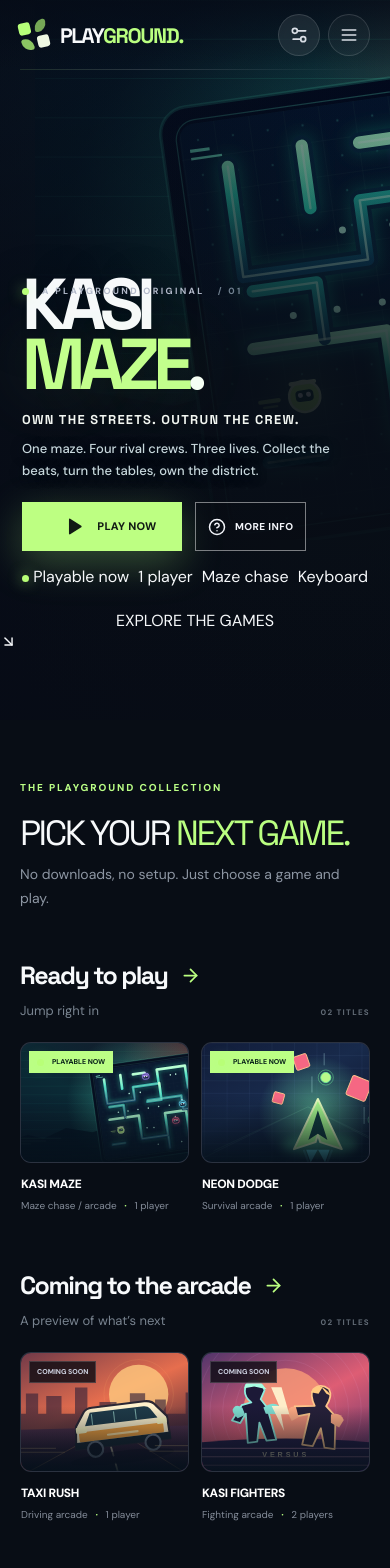
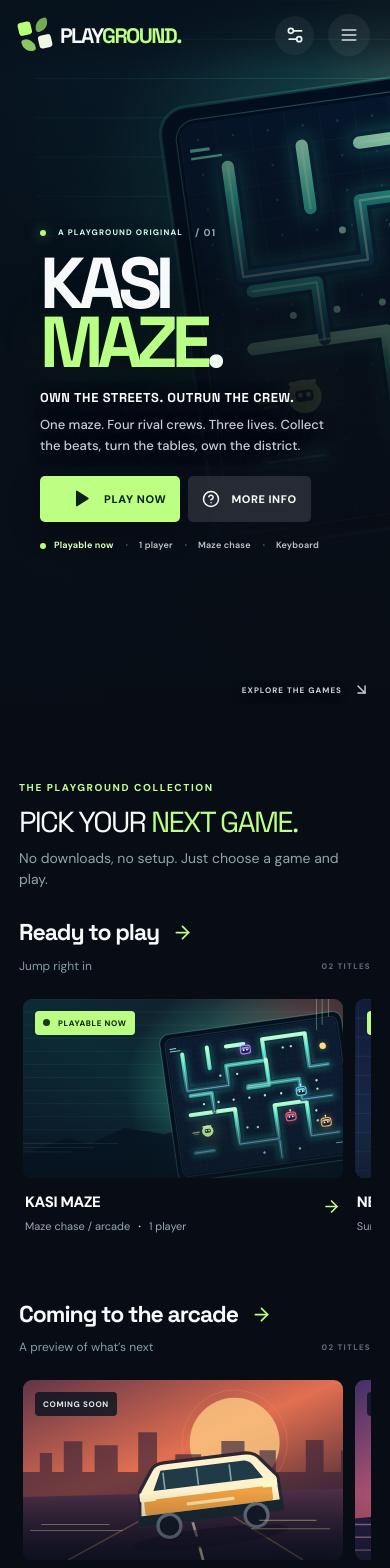
Before and after one commit to Mabu007/Playground, a React (Vite) app: page / in a window 390 px wide. Shown: the top 1568 px of the page. Built offline with nearby package versions, Linux system fonts and the light colour scheme.

Commit message:
design: replace boxed hero/nav styling with cohesive cinema layout and laptop-height responsive scale

```diff
--- a/src/style.css
+++ b/src/style.css
@@ -215,57 +215,243 @@ kbd{display:inline-block;font:700 10px/1.2 "DM Sans",sans-serif;letter-spacing:.
 .reduce-motion *, .reduce-motion *::before, .reduce-motion *::after{animation-duration:.01ms!important;transition-duration:.01ms!important;scroll-behavior:auto!important}
 
 
-/* KASI MAZE edition — edge-to-edge cinematic home and full-viewport arcade stage. */
-.console-shell{background:#080d15}
+/* PLAYGROUND cinema: one continuous visual field, not a dashboard. */
+:root{--arcade-bg:#080d15;--arcade-lime:#bcff83}
+html{scroll-padding-top:88px}
+.console-shell{min-height:100vh;background:var(--arcade-bg);overflow-x:clip}
 .main-header{
-  position:absolute;top:0;left:0;right:0;width:100%;z-index:90;
-  height:92px;background:linear-gradient(180deg,#050b16b8 0%,#050b1659 54%,transparent 100%);
-  backdrop-filter:none;border-bottom:0;padding:0 clamp(24px,5vw,98px)
+  position:fixed;top:0;left:0;right:0;z-index:90;height:78px;
+  display:flex;align-items:center;gap:clamp(30px,5vw,90px);
+  padding:0 clamp(24px,5.6vw,100px);border:0;
+  background:linear-gradient(180deg,#06101abf 0%,#07111b72 58%,transparent 100%);
+  backdrop-filter:none;box-shadow:none;
+  transition:background .23s ease,box-shadow .23s ease
 }
-.main-header::after{content:"";position:absolute;left:clamp(24px,5vw,98px);right:clamp(24px,5vw,98px);bottom:0;height:1px;background:linear-gradient(90deg,#bcff8a20,#ffffff24 35%,transparent 100%);pointer-events:none}
-.main-header .brand>span:nth-child(2)>span{color:#baff80;font-weight:700}
-.desktop-nav{background:#ffffff0e;border:1px solid #ffffff16;padding:5px;border-radius:100px;backdrop-filter:blur(18px)}
-.desktop-nav button{border-radius:100px;min-height:35px;padding:0 17px;transition:background .18s,color .18s}
-.desktop-nav button.active{background:#baff811a;color:#c7ff9b}
-.header-build{color:#c3ebd7}
-.settings-trigger{border-radius:50%;background:#ffffff14;border:1px solid #ffffff22;backdrop-filter:blur(16px)}
+.main-header.header-scrolled{
+  background:#070d17ee;backdrop-filter:blur(22px);
+  box-shadow:0 8px 35px #03070f4f
+}
+.main-header::after{display:none}
+.brand-button{position:relative;flex:none;border:0;background:none}
+.brand{font-size:clamp(20px,1.8vw,25px);gap:10px;letter-spacing:-.075em}
+.brand>span:nth-child(2)>span{font-weight:700;color:var(--arcade-lime)}
+.brand-symbol{width:30px;height:30px}
+.brand-dot{color:var(--arcade-lime)}
+.desktop-nav{display:flex;align-items:center;gap:clamp(24px,2.7vw,48px);height:100%;padding:0;
+  background:transparent;border:0;border-radius:0;backdrop-filter:none;box-shadow:none}
+.desktop-nav button{
+  position:relative;display:flex;align-items:center;height:100%;
+  font-size:13px;font-weight:650;color:#b6c0c7;letter-spacing:.015em;
+  padding:0;background:transparent;border:0;border-radius:0;
+  transition:color .18s ease
+}
+.desktop-nav button:hover,.desktop-nav button.active{color:#fff}
+.desktop-nav button.active::after{
+  content:"";position:absolute;left:0;bottom:17px;transform:none;
+  height:2px;width:100%;border-radius:2px;background:var(--arcade-lime);
+  box-shadow:0 0 15px #b7ff7b72
+}
+.header-actions{margin-left:auto;gap:14px}
+.header-build{display:none}
+.settings-trigger{width:39px;height:39px;border:0;border-radius:50%;color:#e9f3ef;
+  background:#ffffff0e;backdrop-filter:blur(8px)}
+.settings-trigger:hover{background:#ffffff24;border:0;color:#c9ff9c}
+.mobile-menu-trigger{background:#ffffff0e;border:0}
+.mobile-nav{position:fixed;top:69px;right:14px;z-index:95;background:#101b27f5;backdrop-filter:blur(25px);
+  border:1px solid #ffffff20;border-radius:12px;box-shadow:0 22px 60px #0009}
+.mobile-nav button{border-radius:6px}
 .hero{
-  min-height:670px;height:min(900px,100svh);max-height:none;
-  border-bottom:0;background:#0a2432
+  position:relative;isolation:isolate;display:flex;flex-direction:column;justify-content:center;
+  height:min(100svh,900px);min-height:555px;max-height:none;overflow:hidden;
+  padding:54px 0 0;margin:0;border:0;background:#071827
 }
-.hero-visual{background:#0b2531}
-.hero-visual>.hero-svg{width:100%;height:100%;right:0;top:0;filter:saturate(1.15) contrast(1.06)}
+.hero-visual{position:absolute;inset:0;z-index:-2;background:#0a2230}
+.hero-visual>.hero-svg{position:absolute;inset:0;width:100%;height:100%;filter:saturate(1.08) contrast(1.04)}
 .hero-shade{
+  position:absolute;inset:0;
   background:
-    linear-gradient(90deg,#07101dfc 0%,#07111ee9 25%,#091421b0 45%,#06121e2e 73%,#07111b33 100%),
-    linear-gradient(0deg,#080d15 0%,transparent 30%,#040a121a 70%,#03070f7a 100%)
+    linear-gradient(90deg,#06101dfc 0%,#07121df3 21%,#081823c8 42%,#071a2461 65%,#06182413 100%),
+    linear-gradient(180deg,#050d1796 0%,transparent 30%,transparent 66%,#080d15 100%)
 }
-.hero-visual:after{background:radial-gradient(ellipse 105% 86% at 83% 55%,transparent 22%,#060a1799 100%)}
-.hero-overline{top:121px;z-index:2}
-.hero-content{padding-top:123px;padding-bottom:65px;max-width:915px}
-.hero-badge{
-  border-radius:100px;background:#a5ffd213;border:1px solid #97fcca3b;
-  box-shadow:inset 0 1px 0 #ffffff13;backdrop-filter:blur(14px);
-  color:#c3ffe1;letter-spacing:.15em
+.hero-visual::after{content:"";position:absolute;inset:0;
+  background:radial-gradient(ellipse 100% 100% at 89% 40%,transparent 39%,#06111b58 100%);pointer-events:none}
+.hero-content{
+  position:relative;z-index:2;max-width:670px;width:calc(100% - clamp(48px,12vw,200px));
+  margin-left:clamp(24px,5.8vw,104px);padding:13px 0 24px;flex:none
 }
-.hero h1{font-size:clamp(88px,11.4vw,176px);letter-spacing:-.09em;line-height:.80;text-shadow:0 8px 38px #020c18ac}
-.hero h1 em{color:#c2ff8c;text-shadow:0 0 72px #bbff8e28}
-.hero h1 em span{color:#f6fff4}
-.hero-tagline{font-size:clamp(14px,1.7vw,23px);color:#f2f6f1}
-.hero-description{max-width:540px;color:#c7d7dc;line-height:1.65;text-shadow:0 2px 12px #06101b}
-.hero-metadata{gap:9px}
-.hero-buttons .button-primary{box-shadow:0 12px 40px #adff8547}
-.hero-bottom{border-top:1px solid #ffffff1a}
-.library-wrap{padding-top:95px}
-.section-intro h2 em{color:#baff81}
-.game-card .card-image{border-radius:11px}
-.game-card{border-radius:11px}
-.card-art-shade{background:linear-gradient(0deg,#06111be8,transparent 78%)}
-.card-status.status-live{color:#0b251b;background:#bcff85;border-color:#bcff85}
-.card-title-art{letter-spacing:-.07em;text-shadow:0 4px 25px #000b}
-.shelf-grid{gap:22px}
-.game-card:hover .card-image,.game-card:focus-visible .card-image{box-shadow:0 0 0 1px #b8ff8a,0 20px 55px #1bf9b51f}
+.hero-overline{
+  position:static;display:flex;align-items:center;gap:12px;
+  color:#d6ffed;font-size:10px;font-weight:900;letter-spacing:.22em;line-height:1.4;
+  margin:0 0 19px;white-space:nowrap
+}
+.hero-overline .status-dot{width:6px;height:6px;box-shadow:0 0 13px #c0ff9f83}
+.hero-overline-index{font-size:10px;color:#90a9a7;font-weight:650;letter-spacing:.1em}
+.hero h1{font-size:clamp(82px,7.65vw,132px);font-weight:800;line-height:.82;letter-spacing:-.087em;
+  text-transform:uppercase;text-shadow:0 8px 45px #030b16cc}
+.hero h1 em{font-style:normal;color:#baff85;text-shadow:0 0 65px #a9ff7b18}
+.hero h1 em span{color:#f2fcf3}
+.hero-tagline{
+  font-family:"Space Grotesk",sans-serif;font-size:clamp(15px,1.5vw,21px);
+  font-weight:750;letter-spacing:.045em;margin:20px 0 0;line-height:1.25;
+  color:#fff;text-shadow:0 4px 16px #010917
+}
+.hero-description{
+  max-width:510px;margin:10px 0 0;color:#c3d0d1;font-size:clamp(13px,1.1vw,16px);
+  font-weight:450;line-height:1.62;letter-spacing:0;text-wrap:pretty;
+  text-shadow:0 3px 14px #020b18
+}
+.hero-description-break{display:block}
+.hero-buttons{
+  display:flex;align-items:center;flex-wrap:wrap;gap:10px;
+  margin-top:21px
+}
+.button-primary{
+  min-height:52px;padding:0 24px;background:var(--arcade-lime);color:#0c211b;
+  font-size:12px;font-weight:900;letter-spacing:.06em;border:0;border-radius:5px;
+  box-shadow:0 8px 30px #0004;
+  transition:background .18s ease,transform .18s ease,box-shadow .18s ease
+}
+.button-primary:hover{background:#d9ffb9;transform:translateY(-2px);box-shadow:0 12px 36px #a3ff8526}
+.hero-play{min-width:174px}
+.hero-buttons .button-outline{
+  min-height:52px;display:inline-flex;align-items:center;gap:11px;
+  background:#f5f8fb20;border:0;border-radius:5px;color:#f7fcf8;
+  font-size:12px;font-weight:800;letter-spacing:.05em;padding:0 21px;
+  backdrop-filter:blur(8px);transition:background .18s ease
+}
+.hero-buttons .button-outline:hover{background:#f5f8fb37}
+.hero-metadata{
+  display:flex;align-items:center;flex-wrap:wrap;gap:0;
+  margin-top:18px;color:#bbc8c8;font-size:11px;font-weight:600;letter-spacing:.02em
+}
+.hero-metadata>span{display:inline-flex;align-items:center;gap:8px;line-height:1.5}
+.hero-metadata>span+span::before{content:"·";display:inline-block;color:#81958e;margin:0 11px 0 12px}
+.hero-metadata .hero-available{color:#d6ffbb;font-weight:700}
+.hero-metadata .status-dot{width:6px;height:6px;box-shadow:none}
+.hero-scroll{
+  position:absolute;bottom:25px;right:clamp(25px,5.7vw,101px);
+  z-index:5;display:flex;align-items:center;gap:11px;
+  color:#c7d4d3;font-size:10px;letter-spacing:.13em;font-weight:800;
+  border:0;background:none;padding:8px 0;text-shadow:0 2px 10px #03070f
+}
+.hero-scroll:hover{color:#c8ff9b}
+.hero::after{content:"";position:absolute;z-index:1;bottom:-1px;left:0;right:0;height:75px;
+  background:linear-gradient(180deg,transparent,#080d15);pointer-events:none}
+.library-wrap{padding:56px clamp(22px,5.8vw,104px) 24px;max-width:none;overflow:hidden}
+.section-intro{padding:0 0 32px}
+.section-intro .eyebrow{color:#c1ff90;letter-spacing:.16em}
+.section-intro h2{font-size:clamp(31px,3.6vw,53px);line-height:1.06;margin-top:12px;letter-spacing:-.06em}
+.section-intro h2 em{font-style:normal;color:#bdff87}
+.section-intro>p{max-width:600px;margin-top:10px;font-size:14px;color:#91a4a8;line-height:1.55}
+.shelf{margin:0 0 40px}
+.shelf-heading{margin:0 0 17px;align-items:end}
+.shelf-heading h2{font-size:clamp(23px,2.2vw,31px);letter-spacing:-.045em}
+.shelf-heading p{font-size:12px;color:#869ba4}
+.shelf-grid{
+  display:flex;grid-template-columns:none;align-items:stretch;
+  gap:clamp(13px,1.7vw,24px);overflow-x:auto;overflow-y:hidden;
+  scroll-snap-type:x proximity;overscroll-behavior-inline:contain;
+  padding:7px 4px 24px;scrollbar-width:thin;scrollbar-color:#394b4a transparent;
+}
+.shelf-grid>.game-card{
+  flex:0 0 clamp(280px,31vw,440px);max-width:min(440px,72vw);
+  min-width:0;scroll-snap-align:start;border-radius:9px;
+  transition:filter .2s ease
+}
+.game-card .card-image{border-radius:9px;aspect-ratio:16/9;border:0;background:#111d2a}
+.game-card:hover .card-image,.game-card:focus-visible .card-image{
+  border:0;box-shadow:0 0 0 2px #b8ff85,0 16px 45px #0007
+}
+.card-image .card-art{filter:saturate(.96)}
+.game-card:hover .card-art,.game-card:focus-visible .card-art{filter:saturate(1.08);transform:scale(1.035)}
+.card-art-shade{background:linear-gradient(0deg,#08131c75,transparent 55%)}
+.card-status{top:12px;left:12px;border:0;border-radius:4px;
+  background:#07131fcf;color:#dfe8e5;padding:7px 9px;font-size:9px;letter-spacing:.08em}
+.card-status.status-live{background:#baff84;color:#132417;border:0}
+.card-status.status-live .status-dot{background:#163721;box-shadow:none}
+.card-bottom{padding:14px 2px 0;align-items:flex-start}
+.card-bottom-text strong{font-size:16px;line-height:1.4}
+.card-bottom-text>span{color:#99a8b0;font-size:12px}
+.card-arrow{color:#c1ff90;margin-top:5px}
+.recent-section{border-top:0;padding-top:35px}
+.closing-banner{border-radius:10px;border:0;background:linear-gradient(110deg,#172720,#101c26 80%);min-height:218px}
+.details-dialog,.settings-dialog{border:1px solid #ffffff1b;border-radius:12px;background:#101923}
+.dialog-backdrop{background:#030a13db;backdrop-filter:blur(17px)}
+.details-art{border-radius:12px 12px 0 0}
+.details-tags .metadata-tag{border:0;border-radius:4px;background:#ffffff12;color:#dbe6e2}
+.details-buttons .button-quiet{border-radius:5px}
+.settings-dialog select{border-radius:5px}
+@media(max-width:1060px){
+  .hero-content{max-width:580px}
+  .hero-visual>.hero-svg{width:115%;right:-10%;left:auto}
+  .hero-shade{background:linear-gradient(90deg,#06101dfd 0%,#07121df3 28%,#081823b5 55%,#071a245c 80%),linear-gradient(180deg,#050d178a,transparent 44%,#080d15)}
+  .shelf-grid>.game-card{flex-basis:clamp(270px,40vw,390px)}
+}
+@media(max-width:760px){
+  .main-header{height:66px;padding:0 19px;gap:14px}
+  .main-header.header-scrolled{background:#070d17ef}
+  .brand{font-size:21px}
+  .desktop-nav{display:none}
+  .mobile-menu-trigger{display:inline-flex}
+  .hero{height:min(94svh,740px);min-height:590px;max-height:none;padding:60px 0 0;justify-content:center}
+  .hero-visual>.hero-svg{width:155%;height:77%;right:-44%;top:0;left:auto;opacity:1}
+  .hero-shade{background:linear-gradient(0deg,#080d15 2%,#07121eea 22%,#07121ec4 45%,#07121e2c 100%),linear-gradient(90deg,#06111ba3,transparent 100%)}
+  .hero-content{width:calc(100% - 40px);max-width:570px;margin-left:20px;padding:18px 0 30px}
+  .hero-overline{font-size:9px;margin-bottom:15px}
+  .hero h1{font-size:clamp(68px,14vw,110px)}
+  .hero-tagline{font-size:clamp(13px,3.2vw,16px);margin-top:17px}
+  .hero-description{font-size:13px;line-height:1.56;margin-top:9px;max-width:450px}
+  .hero-description-break{display:inline}
+  .hero-buttons{margin-top:20px}
+  .hero-metadata{margin-top:17px;font-size:10px}
+  .hero-scroll{right:20px;bottom:14px;font-size:9px}
+  .library-wrap{padding:35px 19px 18px}
+  .section-intro{padding-bottom:24px}
+  .section-intro h2{font-size:clamp(29px,6.1vw,45px)}
+  .shelf-grid{display:flex;gap:14px;grid-template-columns:none;padding:7px 4px 22px}
+  .shelf-grid>.game-card{flex:0 0 min(74vw,390px);max-width:none}
+  .game-card .card-image{aspect-ratio:16/9!important}
+  .card-status{font-size:8px;padding:6px 8px}
+  .card-bottom-text strong{font-size:15px}
+  .card-bottom-text>span{font-size:11px}
+  .card-arrow{display:flex}
+  .mobile-nav{top:68px}
+}
+@media(max-width:470px){
+  .hero{height:min(94svh,690px);min-height:555px;padding-top:58px}
+  .hero-visual>.hero-svg{width:177%;height:75%;right:-64%;top:0}
+  .hero-content{width:calc(100% - 36px);margin-left:18px;padding-bottom:35px}
+  .hero-overline{font-size:8px;letter-spacing:.14em;margin-bottom:14px}
+  .hero h1{font-size:clamp(65px,16vw,76px)}
+  .hero-tagline{font-size:12px;line-height:1.35;margin-top:16px}
+  .hero-description{font-size:12px;max-width:330px}
+  .hero-buttons{gap:8px}
+  .hero-play{min-width:0}
+  .hero-buttons .button-primary,.hero-buttons .button-outline{min-height:46px;padding:0 14px;font-size:11px}
+  .hero-metadata{font-size:9px;gap:7px}
+  .hero-metadata>span+span::before{margin:0 3px 0 5px}
+  .hero-scroll{font-size:8px}
+  .shelf-grid>.game-card{flex-basis:min(82vw,355px)}
+  .card-status{font-size:8px}
+}
+@media(max-height:720px) and (min-width:761px){
+  .main-header{height:67px}
+  .desktop-nav button.active::after{bottom:11px}
+  .hero{min-height:545px;padding-top:44px}
+  .hero-content{padding-top:7px;padding-bottom:11px}
+  .hero-overline{margin-bottom:12px}
+  .hero h1{font-size:clamp(78px,7.1vw,103px)}
+  .hero-tagline{margin-top:13px;font-size:clamp(14px,1.3vw,18px)}
+  .hero-description{font-size:13px;margin-top:8px;line-height:1.5}
+  .hero-buttons{margin-top:16px}
+  .hero-buttons .button-primary,.hero-buttons .button-outline{min-height:47px}
+  .hero-metadata{margin-top:12px}
+  .hero-scroll{bottom:15px}
+}
+@media(prefers-reduced-motion:reduce){.hero-visual>.hero-svg,.game-card,.game-card .card-art{transition:none!important;animation:none!important}}
 
+
+/* The playing viewport owns the screen, while UI controls remain keyboard accessible. */
 /* Gameplay owns the screen: no dashboard framing, no boxed canvas. */
 .game-screen{position:relative;width:100%;height:100svh;min-height:610px;overflow:hidden;background:#080c18}
 .game-topbar{
```
